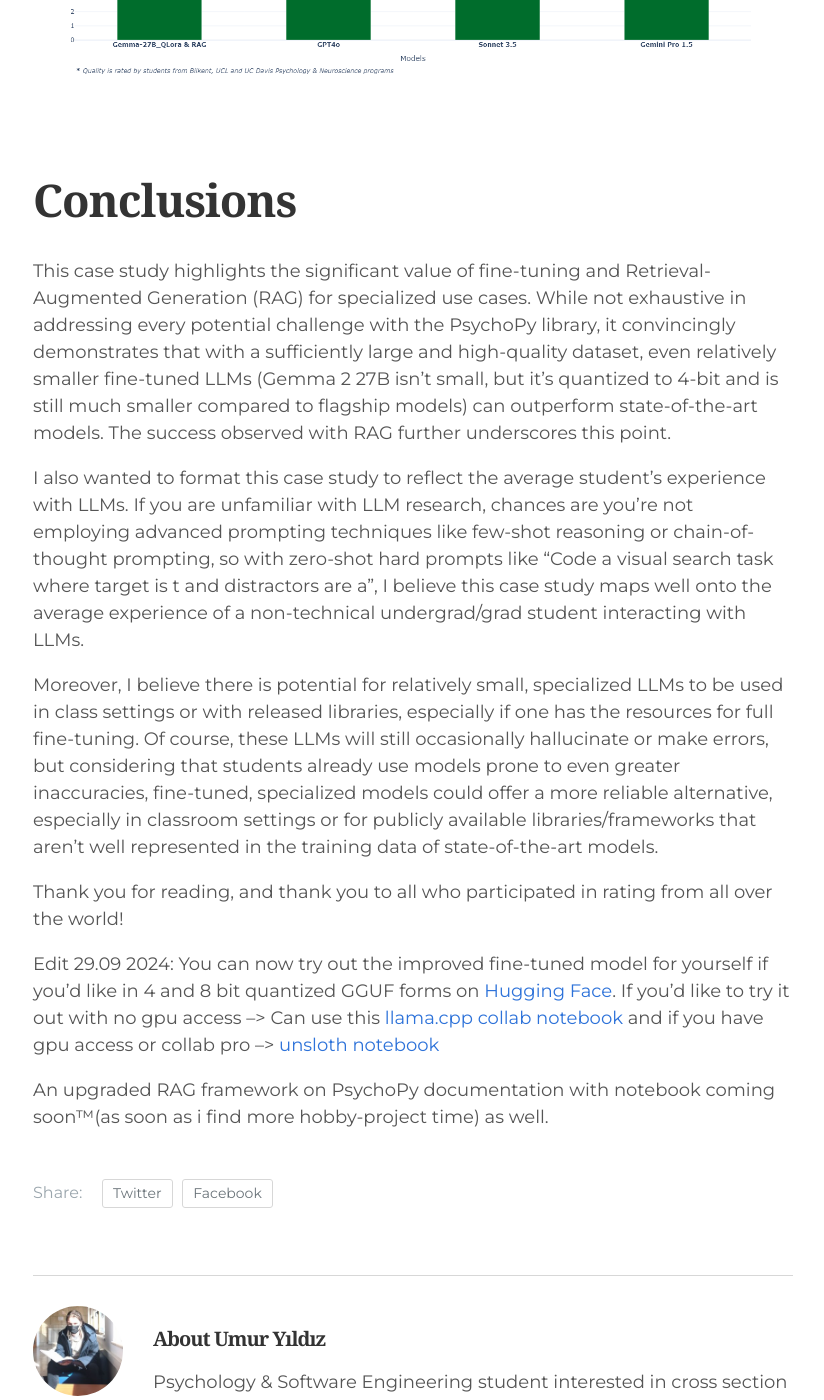
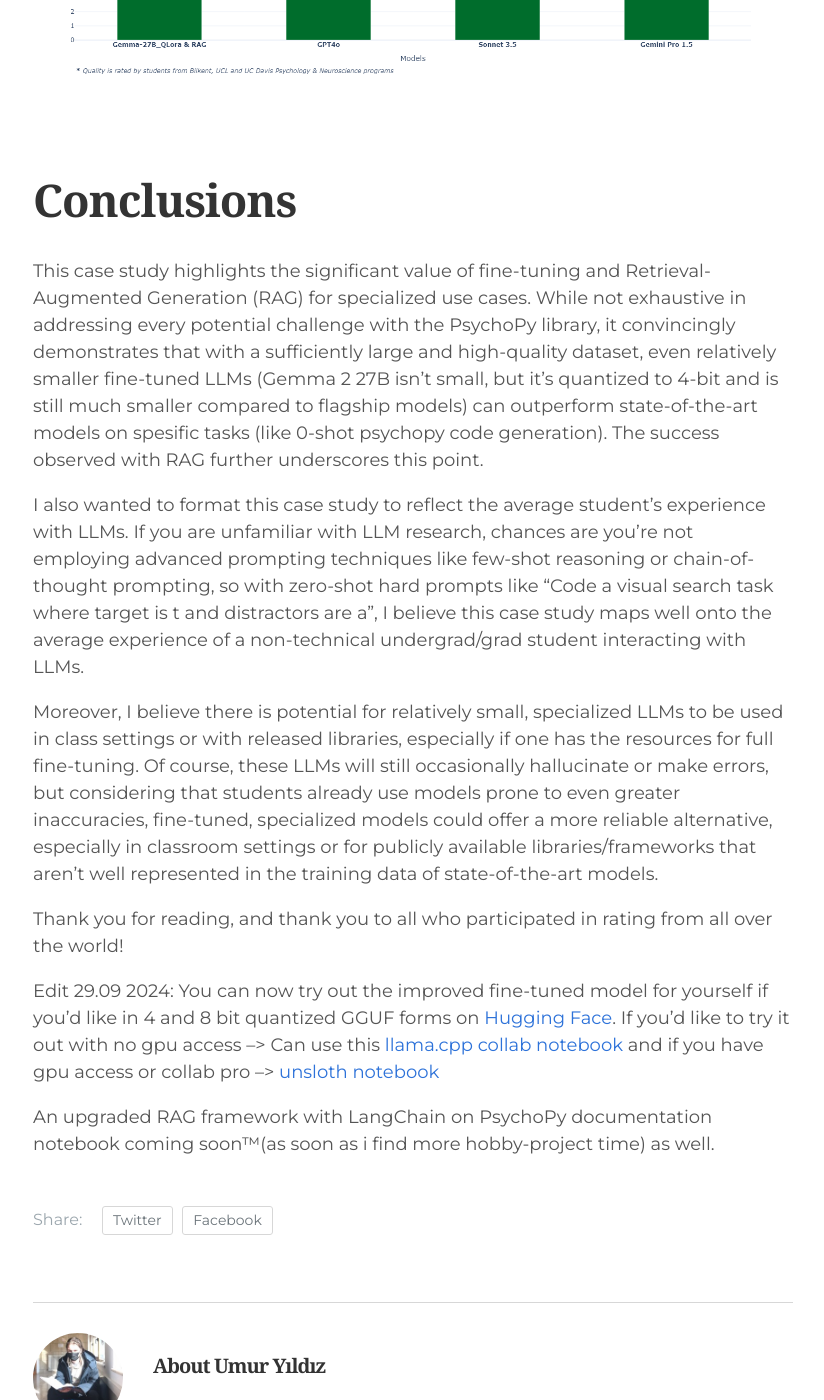
Before and after one commit to UYildiz12/UYildiz12.github.io, a Jekyll site: the page built from _posts/2024-04-09-Qlora and RAG-case-study-on-PsychoPy-with-Gemma-2-Model-family.md, in a window 1280 px wide and 1400 px high, scrolled down 5854 px. Shown: the whole window, without its empty margins (227-1051 px from the left). Built offline with Jekyll 4.4.1, drawn with Linux system fonts in a browser that asks for light colours.

Commit message:
Update 2024-04-09-Qlora and RAG-case-study-on-PsychoPy-with-Gemma-2-Model-family.md

```diff
--- a/_posts/2024-04-09-Qlora and RAG-case-study-on-PsychoPy-with-Gemma-2-Model-family.md
+++ b/_posts/2024-04-09-Qlora and RAG-case-study-on-PsychoPy-with-Gemma-2-Model-family.md
@@ -71,7 +71,7 @@ I've implemented a fine-tuned Gemma 2 27B model with a RAG system. While RAG fra
 
 # Conclusions
 
-This case study highlights the significant value of fine-tuning and Retrieval-Augmented Generation (RAG) for specialized use cases. While not exhaustive in addressing every potential challenge with the PsychoPy library, it convincingly demonstrates that with a sufficiently large and high-quality dataset, even relatively smaller fine-tuned LLMs (Gemma 2 27B isn't small, but it’s quantized to 4-bit and is still much smaller compared to flagship models) can outperform state-of-the-art models. The success observed with RAG further underscores this point.
+This case study highlights the significant value of fine-tuning and Retrieval-Augmented Generation (RAG) for specialized use cases. While not exhaustive in addressing every potential challenge with the PsychoPy library, it convincingly demonstrates that with a sufficiently large and high-quality dataset, even relatively smaller fine-tuned LLMs (Gemma 2 27B isn't small, but it’s quantized to 4-bit and is still much smaller compared to flagship models) can outperform state-of-the-art models on spesific tasks (like 0-shot psychopy code generation). The success observed with RAG further underscores this point.
 
 I also wanted to format this case study to reflect the average student's experience with LLMs. If you are unfamiliar with LLM research, chances are you’re not employing advanced prompting techniques like few-shot reasoning or chain-of-thought prompting, so with zero-shot hard prompts like "Code a visual search task where target is t and distractors are a", I believe this case study maps well onto the average experience of a non-technical undergrad/grad student interacting with LLMs.
 
@@ -81,4 +81,4 @@ Thank you for reading, and thank you to all who participated in rating from all
 
 Edit 29.09 2024: You can now try out the improved fine-tuned model for yourself if you'd like in 4 and 8 bit quantized GGUF forms on [Hugging Face](https://huggingface.co/Iuda/Gemma2_27b_QLORA_Psychopy). If you'd like to try it out with no gpu access --> Can use this [llama.cpp collab notebook](https://colab.research.google.com/drive/1aI0K9i3u-Y9eIOh1oOZW4b3uLHxo4PmV?usp=sharing) and if you have gpu access or collab pro --> [unsloth notebook](https://colab.research.google.com/drive/136VYE8khISqfx5DeVW3vHB-69PMWDbBf?usp=sharing)
 
-An upgraded RAG framework on PsychoPy documentation with notebook coming soon™(as soon as i find more hobby-project time) as well.
+An upgraded RAG framework with LangChain on PsychoPy documentation notebook coming soon™(as soon as i find more hobby-project time) as well.
```
